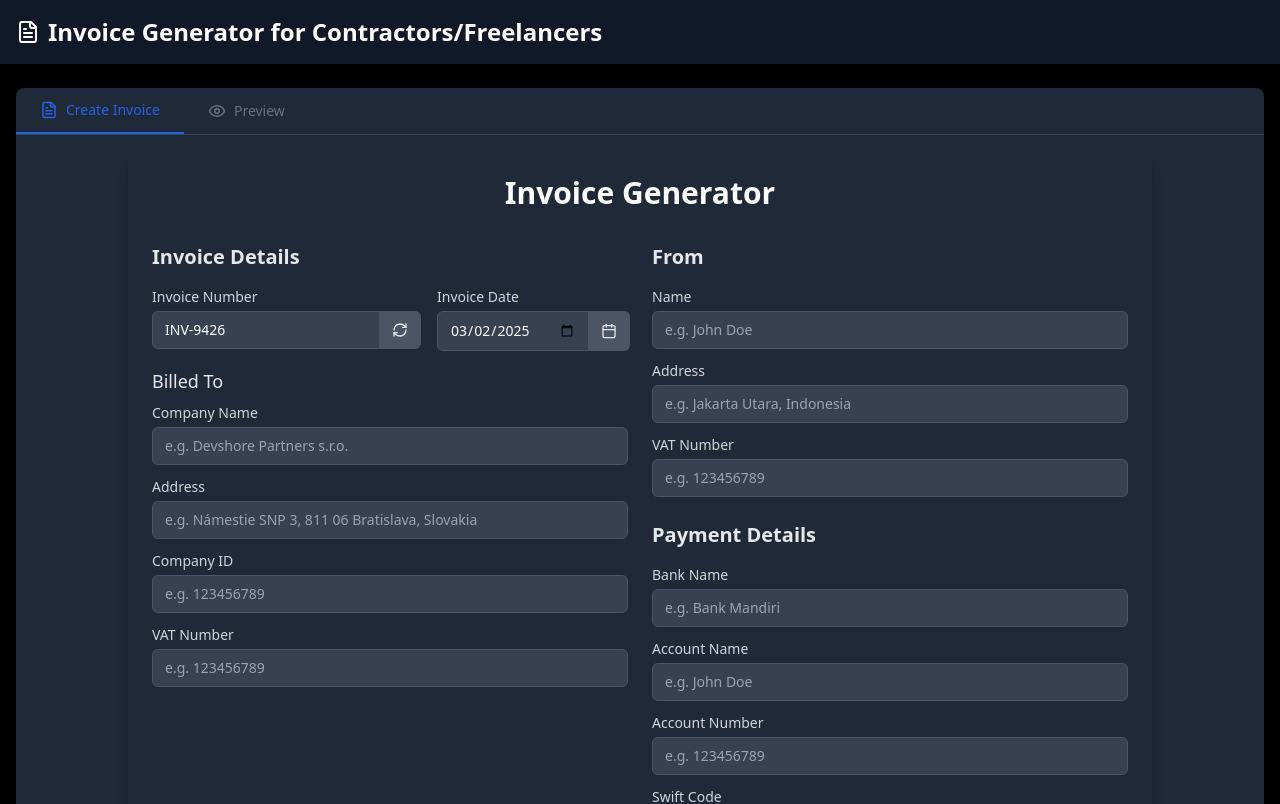
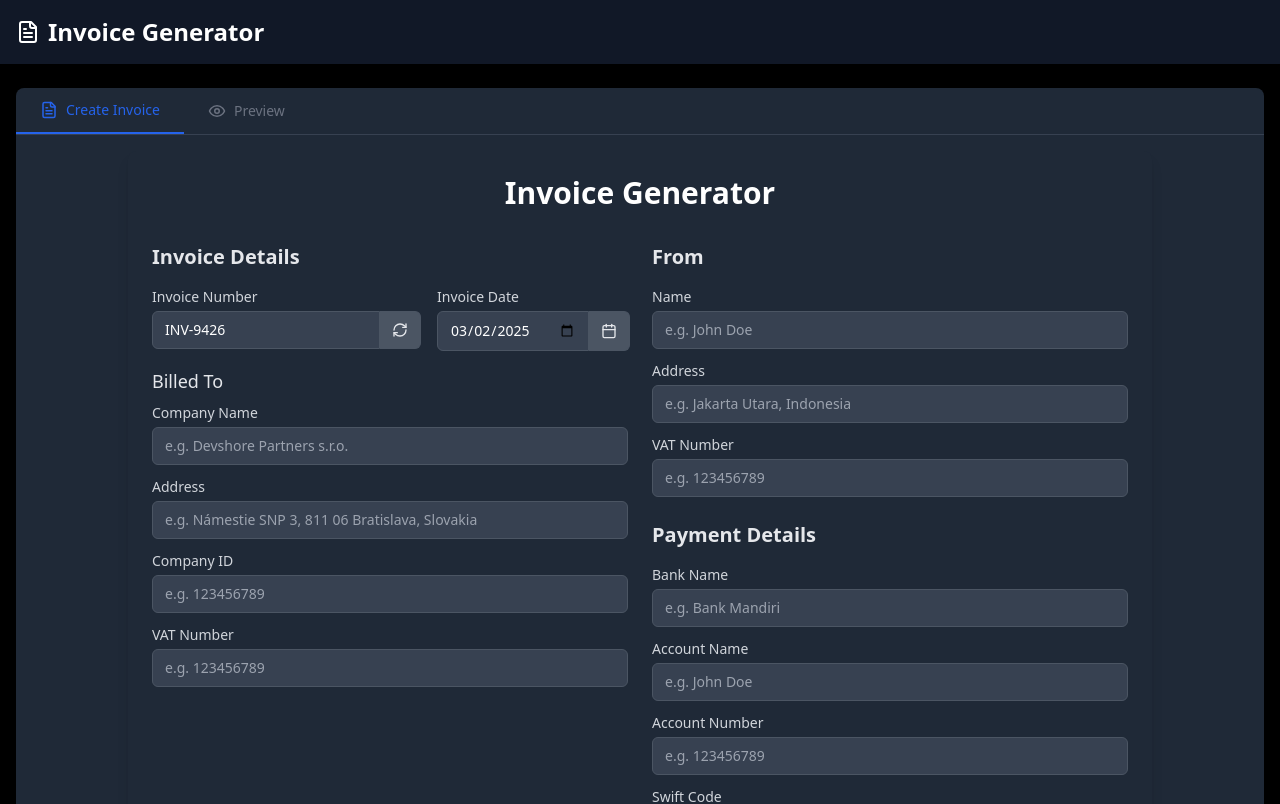
Before and after one commit to alvianzf/invoice-generator, a React (Vite) app: page / in a window 1280 px wide. Shown: the top 804 px of the page. Built offline with nearby package versions, Linux system fonts and the light colour scheme.

Commit message:
changed my mind

```diff
--- a/src/App.tsx
+++ b/src/App.tsx
@@ -11,7 +11,7 @@ function App() {
         <div className="max-w-7xl mx-auto px-4 flex items-center gap-2">
           <FileText className="w-6 h-6 text-white" />
           <h1 className="text-2xl font-bold text-white">
-            Invoice Generator for Contractors/Freelancers
+            Invoice Generator
           </h1>
         </div>
       </header>
```
